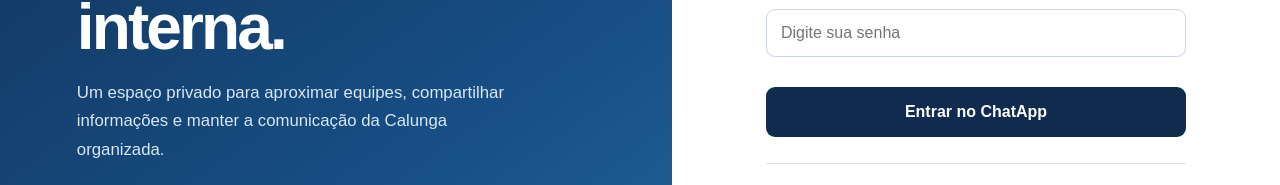
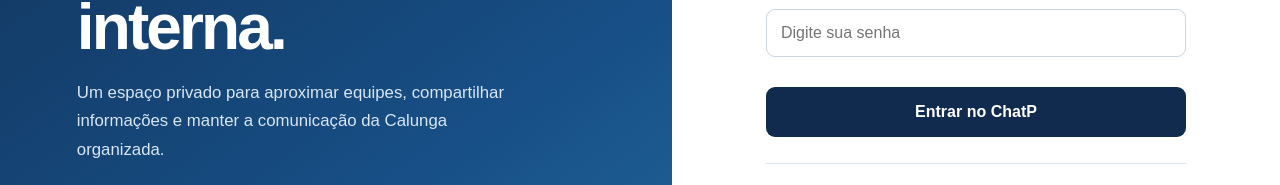
Before and after one commit to otaviosferreira/chatp, a Next.js app: page /login in a window 1280 px wide. Shown: the part 401-586 px from the top of the page. Built offline with nearby package versions, Linux system fonts and the light colour scheme.

Commit message:
chore(branding): update login button to ChatP

```diff
--- a/app/login/login-form.tsx
+++ b/app/login/login-form.tsx
@@ -20,7 +20,7 @@ export function LoginForm() {
       </div>
       {state.error ? <p className="notice" role="alert">{state.error}</p> : null}
       <button className="primary-button" type="submit" disabled={pending}>
-        {pending ? "Validando acesso..." : "Entrar no ChatApp"}
+        {pending ? "Validando acesso..." : "Entrar no ChatP"}
       </button>
       <p className="security-note">
         O acesso é exclusivo para funcionários previamente cadastrados pela equipe de TI.
```
